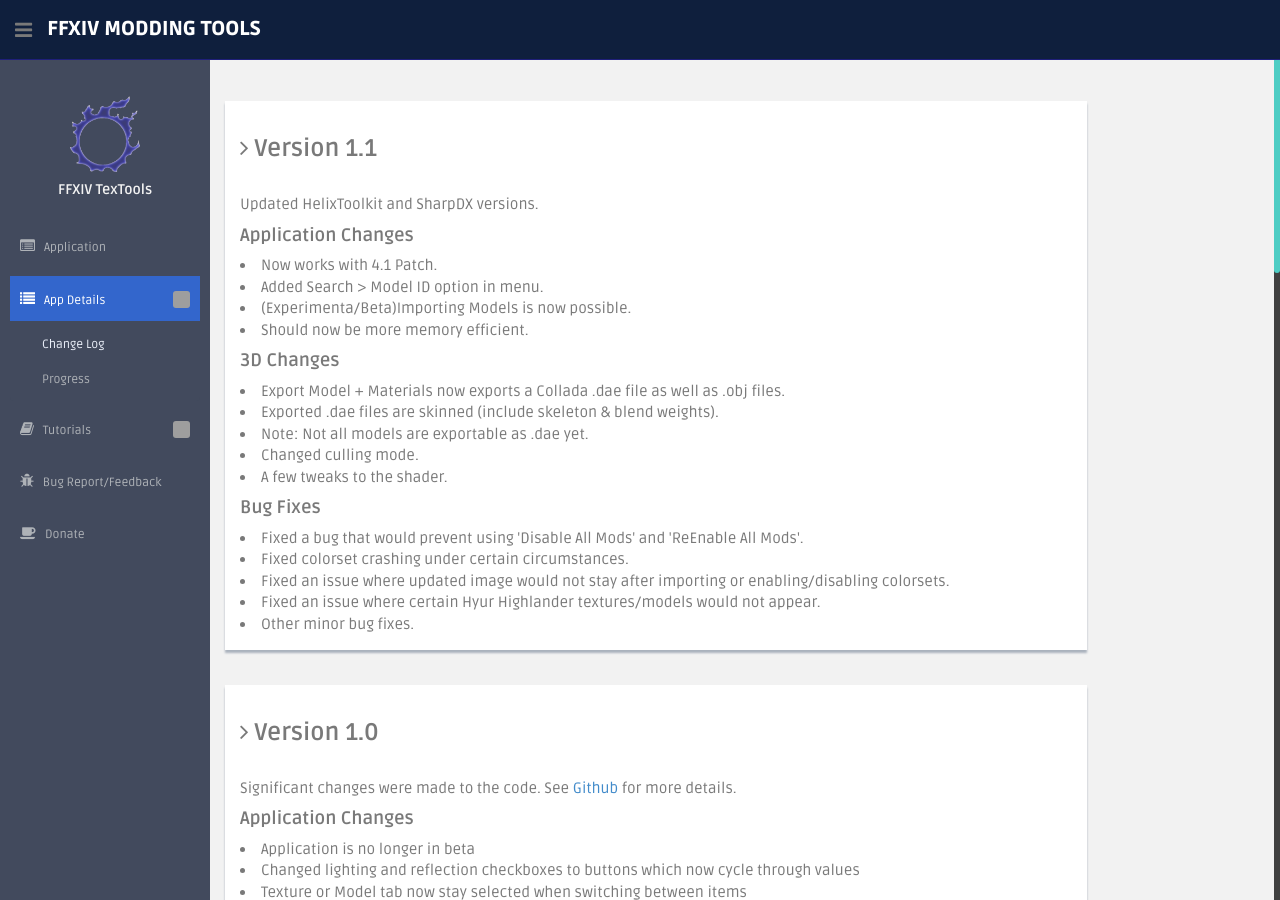
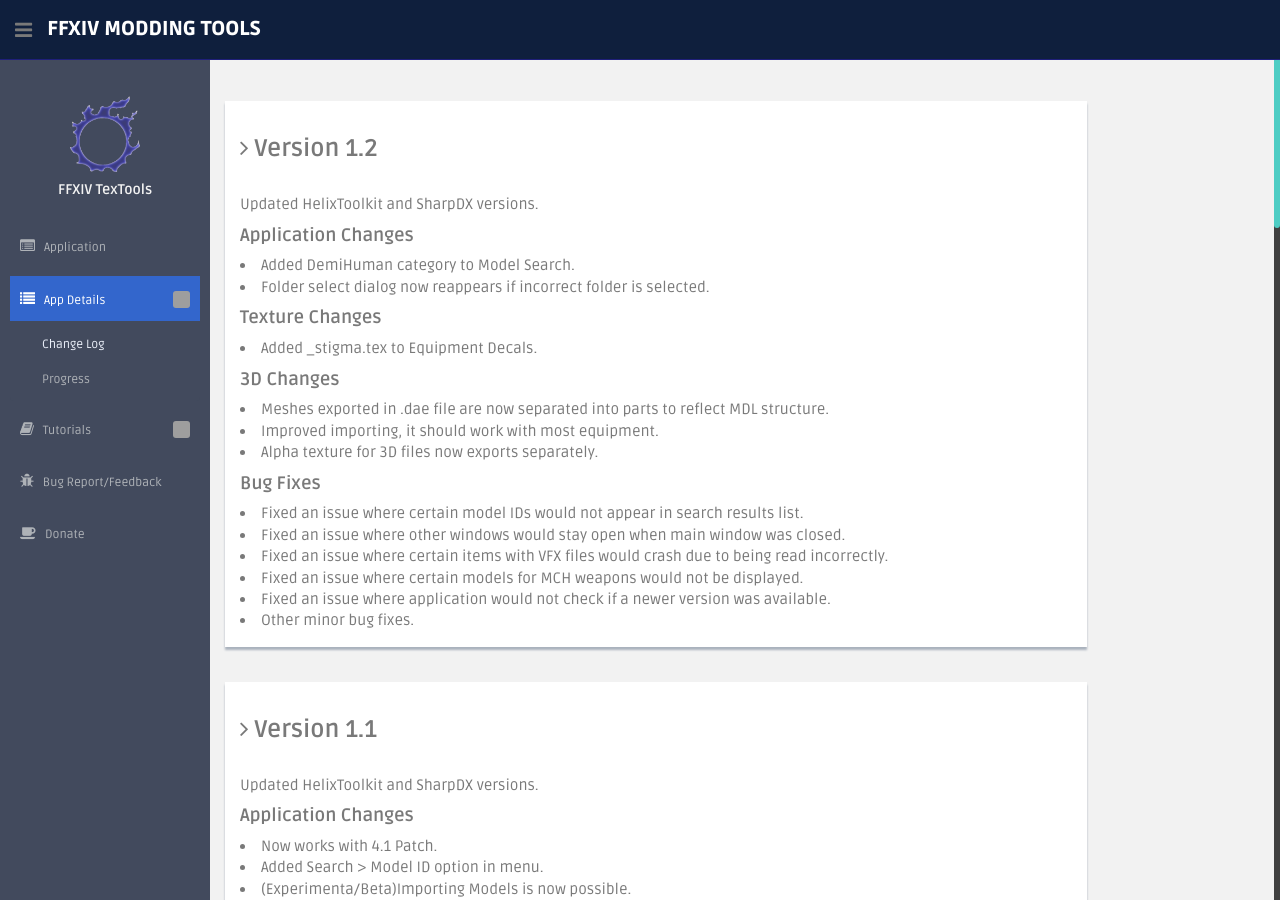
Before and after one commit to liinko/FFXIVTexToolsWeb, a Jekyll site: the page built from change_log.html, in a window 1280 px wide and 900 px high. Built offline with Jekyll 4.4.1, drawn with Linux system fonts in a browser that asks for light colours; grey boxes are pictures that could not be loaded.

Commit message:
v1.2 update

```diff
--- a/change_log.html
+++ b/change_log.html
@@ -3,6 +3,33 @@
 title: Change_Log
 ---
 
+<div class="col-lg-10 main-chart">
+    <div class="showback">
+        <h3><i class="fa fa-angle-right"></i> <b>Version 1.2</b></h3><br/>
+        Updated HelixToolkit and SharpDX versions.
+
+        <h4><b>Application Changes</b></h4>
+        <li>Added DemiHuman category to Model Search.</li>
+        <li>Folder select dialog now reappears if incorrect folder is selected.</li>
+
+        <h4><b>Texture Changes</b></h4>
+        <li>Added _stigma.tex to Equipment Decals.</li>
+
+        <h4><b>3D Changes</b></h4>
+        <li>Meshes exported in .dae file are now separated into parts to reflect MDL structure.</li>
+        <li>Improved importing, it should work with most equipment.</li>
+        <li>Alpha texture for 3D files now exports separately.</li>
+
+        <h4><b>Bug Fixes</b></h4>
+        <li>Fixed an issue where certain model IDs would not appear in search results list.</li>
+        <li>Fixed an issue where other windows would stay open when main window was closed.</li>
+        <li>Fixed an issue where certain items with VFX files would crash due to being read incorrectly.</li>
+        <li>Fixed an issue where certain models for MCH weapons would not be displayed.</li>
+        <li>Fixed an issue where application would not check if a newer version was available.</li>
+        <li>Other minor bug fixes.</li>
+
+    </div><!--/showback -->
+</div>
 <div class="col-lg-10 main-chart">
     <div class="showback">
         <h3><i class="fa fa-angle-right"></i> <b>Version 1.1</b></h3><br/>
--- a/index.html
+++ b/index.html
@@ -7,7 +7,7 @@
 <div class="col-lg-8 main-chart">
     <div class="showback">
         <p>
-            <h1><b>FFXIV TexTools 2 v1.1</b></h1>
+            <h1><b>FFXIV TexTools 2 v1.2</b></h1>
             An application used to modify the in-game textures for Final Fantasy XIV, done by exporting and importing Direct Draw Surface files.<br/>
             <br/>
 
```
Also changed, not shown: _includes/sideupdates.html (+10 -0 lines).
